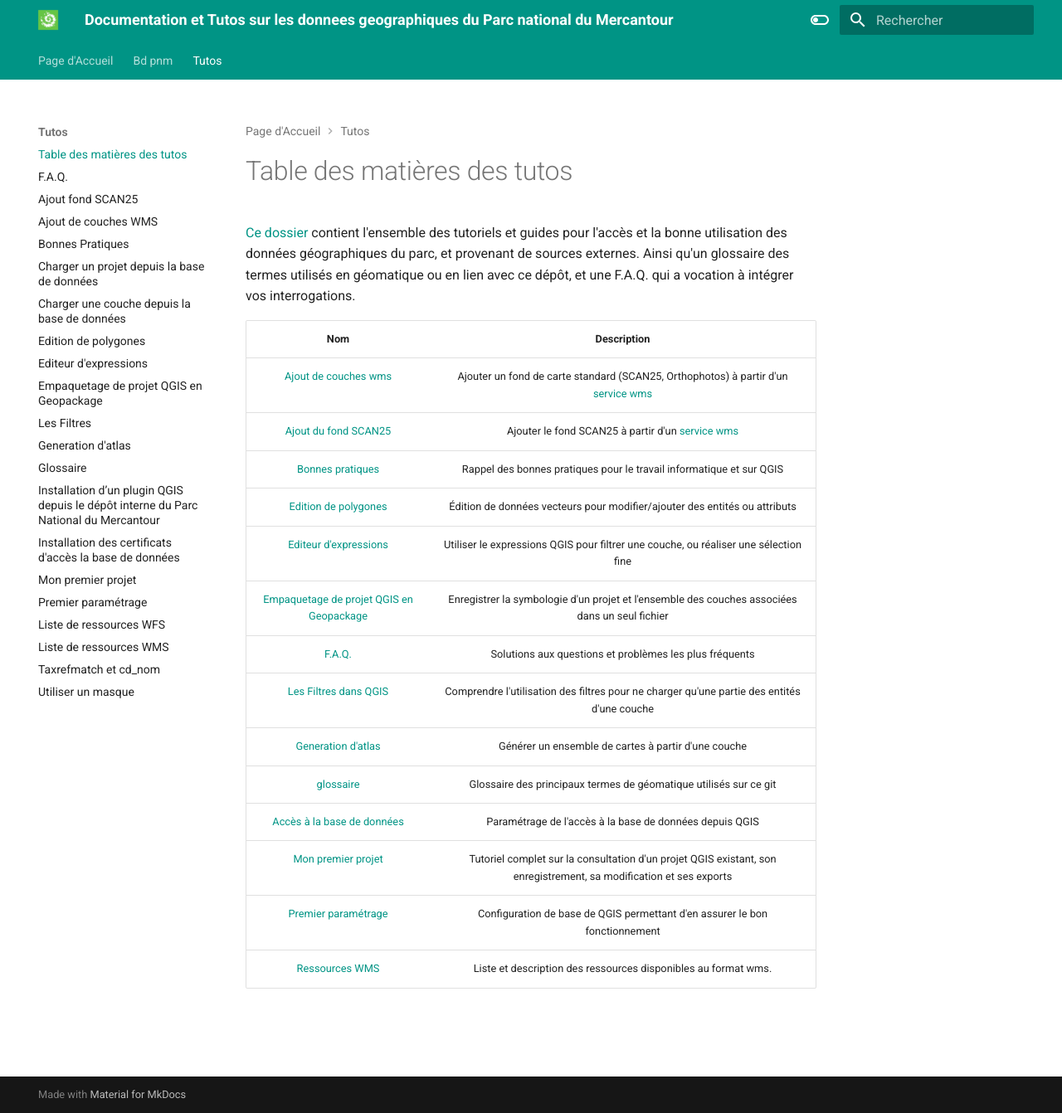
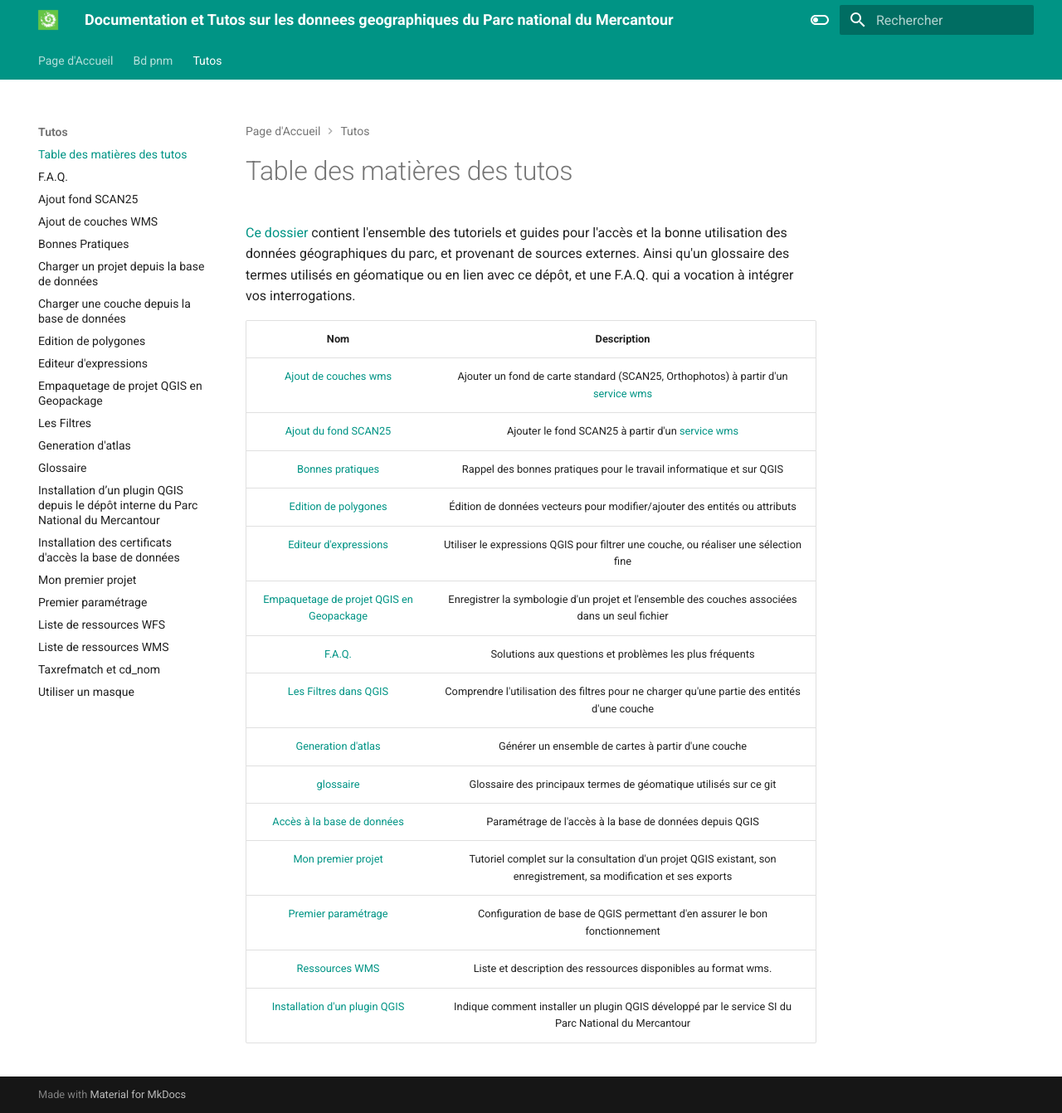
Before and after one commit to PnMercantour/donnees, an MkDocs documentation site: the page built from docs/tutos/README.md, in a window 1280 px wide and 1342 px high. Shown: the whole window at 83% size. Built offline with MkDocs 1.6.1 and Material for MkDocs 9.7.7, drawn with Linux system fonts in a browser that asks for light colours.

Commit message:
update tutos toc

```diff
--- a/docs/tutos/README.md
+++ b/docs/tutos/README.md
@@ -19,6 +19,7 @@ termes utilisés en géomatique ou en lien avec ce dépôt, et une F.A.Q. qui a
 |[Mon premier projet](./mon_premier_projet.md)|Tutoriel complet sur la consultation d'un projet QGIS existant, son enregistrement, sa modification et ses exports|
 |[Premier paramétrage](./premier_parametrage.md)|Configuration de base de QGIS permettant d'en assurer le bon fonctionnement|
 |[Ressources WMS](./ressources_geographiques_wms.md)|Liste et description des ressources disponibles au format wms.|
+|[Installation d'un plugin QGIS](./tutos/installation_plugin_via_depot.md)|Indique comment installer un plugin QGIS développé par le service SI du Parc National du Mercantour|
 
 
 <!--|[git](./git.md)|Présentation et explication de ce qu'est "git"|-->
```
